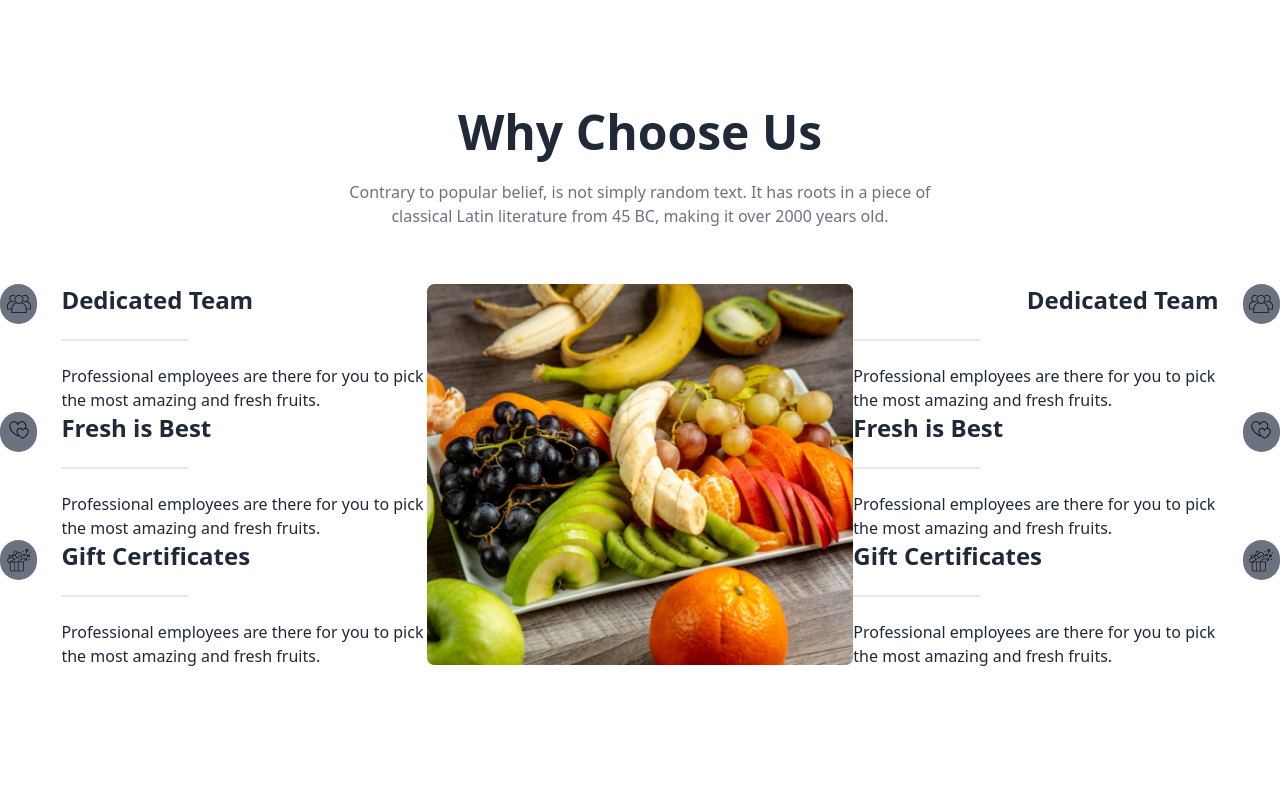
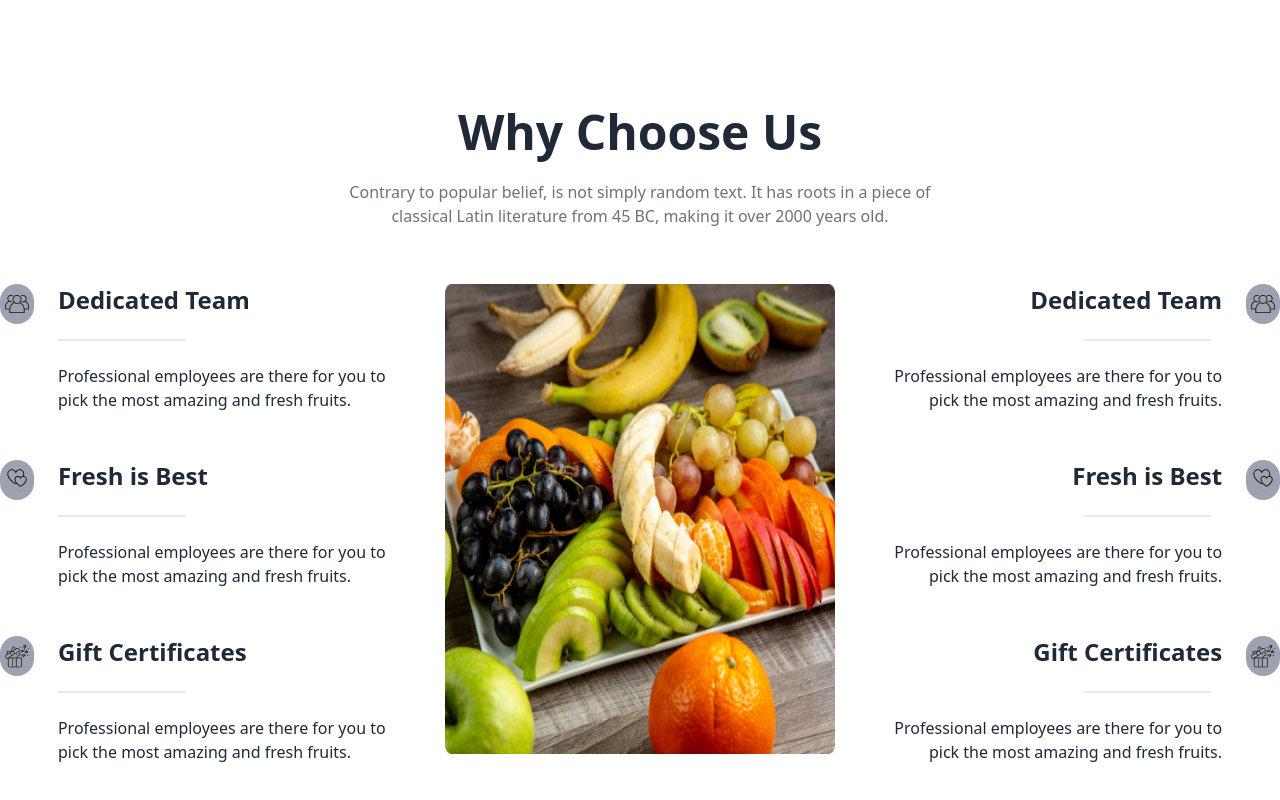
Before and after one commit to rifatrahman1/Fruit-Brust-DaisyUI, a plain HTML site: page index.html in a window 1280 px wide. Shown: the part 2537-3337 px from the top of the page. Drawn offline with nearby package versions, Linux system fonts and the light colour scheme.

Commit message:
added to why choose us

```diff
--- a/index.html
+++ b/index.html
@@ -360,11 +360,11 @@
               <p class="text-base font-medium text-gray-500 w-[640px] mx-auto">Contrary to popular belief, is not simply random text. It has roots in a piece of classical Latin literature from 45 BC, making it over 2000 years old.</p>
             </div>
             <!-- grid layout -->
-            <div class="grid grid-cols-1 md:grid-cols-2 lg:grid-cols-3 mt-14">
+            <div class="grid grid-cols-1 md:grid-cols-2 lg:grid-cols-3 gap-14 mt-14">
               <!-- first coloumn -->
-              <div>
+              <div class="space-y-12">
                 <div class="flex gap-6">
-                  <div class="flex items-center justify-center bg-gray-500 h-10 w-16 rounded-full">
+                  <div class="flex items-center justify-center bg-gray-400 h-10 w-16 rounded-full">
                     <img class="" src="icons/Group.png" alt="">
                   </div>
                   <div>
@@ -374,7 +374,7 @@
                   </div>
                 </div>
                 <div class="flex gap-6">
-                  <div class="flex items-center justify-center bg-gray-500 h-10 w-16 rounded-full">
+                  <div class="flex items-center justify-center bg-gray-400 h-10 w-16 rounded-full">
                     <img class="" src="icons/love 1.png" alt="">
                   </div>
                   <div>
@@ -384,7 +384,7 @@
                   </div>
                 </div>
                 <div class="flex gap-6">
-                  <div class="flex items-center justify-center bg-gray-500 h-10 w-16 rounded-full">
+                  <div class="flex items-center justify-center bg-gray-400 h-10 w-16 rounded-full">
                     <img class="" src="icons/gift-box 1.png" alt="">
                   </div>
                   <div>
@@ -396,40 +396,40 @@
               </div>
               <!-- second coloumn -->
               <div>
-                <img src="images/whychoose1.png" alt="">
+                <img class="h-[470px]" src="images/whychoose1.png" alt="">
               </div>
               <!-- thard coloumn -->
-              <div>
+              <div class="space-y-12">
                 <div class="flex gap-6">
 
                   <div>
                     <h3 class="text-2xl font-extrabold text-end">Dedicated Team</h3>
-                    <div class="divider w-32 font-end"></div>
-                    <p class="text-base font-medium">Professional employees are there for you to pick the most amazing and fresh fruits.</p>
+                    <div class="divider w-32 ml-48"></div>
+                    <p class="text-base font-medium text-end">Professional employees are there for you to pick the most amazing and fresh fruits.</p>
                   </div>
-                  <div class="flex items-center justify-center bg-gray-500 h-10 w-16 rounded-full">
+                  <div class="flex items-center justify-center bg-gray-400 h-10 w-16 rounded-full">
                     <img class="" src="icons/Group.png" alt="">
                   </div>
                 </div>
                 <div class="flex gap-6">
 
                   <div>
-                    <h3 class="text-2xl font-extrabold">Fresh is Best</h3>
-                    <div class="divider w-32"></div>
-                    <p class="text-base font-medium">Professional employees are there for you to pick the most amazing and fresh fruits.</p>
+                    <h3 class="text-2xl font-extrabold text-end">Fresh is Best</h3>
+                    <div class="divider w-32 ml-48"></div>
+                    <p class="text-base font-medium text-end">Professional employees are there for you to pick the most amazing and fresh fruits.</p>
                   </div>
-                  <div class="flex items-center justify-center bg-gray-500 h-10 w-16 rounded-full">
+                  <div class="flex items-center justify-center bg-gray-400 h-10 w-16 rounded-full">
                     <img class="" src="icons/love 1.png" alt="">
                   </div>
                 </div>
                 <div class="flex gap-6">
 
                   <div>
-                    <h3 class="text-2xl font-extrabold">Gift Certificates</h3>
-                    <div class="divider w-32"></div>
-                    <p class="text-base font-medium">Professional employees are there for you to pick the most amazing and fresh fruits.</p>
+                    <h3 class="text-2xl font-extrabold text-end">Gift Certificates</h3>
+                    <div class="divider w-32 ml-48"></div>
+                    <p class="text-base font-medium text-end">Professional employees are there for you to pick the most amazing and fresh fruits.</p>
                   </div>
-                  <div class="flex items-center justify-center bg-gray-500 h-10 w-16 rounded-full">
+                  <div class="flex items-center justify-center bg-gray-400 h-10 w-16 rounded-full">
                     <img class="" src="icons/gift-box 1.png" alt="">
                   </div>
                 </div>
```
